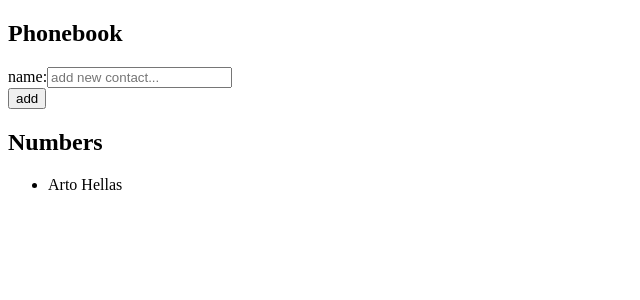
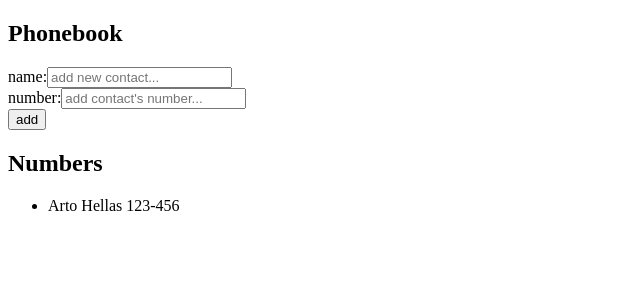
Before and after one commit to hmoilanen/Fullstack2020-part2, a React (Create React App) app: page / in a window 1280 px wide. Shown: the top 300 px of the page, without its empty margins (0-640 px from the left). Built offline with nearby package versions, Linux system fonts and the light colour scheme.

Commit message:
part 2.8 - done

```diff
--- a/src/App.js
+++ b/src/App.js
@@ -2,17 +2,23 @@ import React, { useState } from 'react'
 
 const App = () => {
   const [ persons, setPersons ] = useState([
-    { name: 'Arto Hellas' }
+    { name: 'Arto Hellas', number: '123-456' }
   ])
   const [ newName, setNewName ] = useState('')
+  const [ newNumber, setNewNumber ] = useState('')
 
   const typeContactName = (event) => {
     setNewName(event.target.value)
   }
 
+  const typeContactNumber = (event) => {
+    setNewNumber(event.target.value)
+  }
+
   const addNewContact = (event) => {
     event.preventDefault()
 
+    if (newName && newNumber) {
       const isNewName = (name) => {
         return persons.every(person => {
           return person.name !== name
@@ -20,11 +26,18 @@ const App = () => {
       }
 
       if (isNewName(newName)) {
-      const newPersonList = persons.concat({ name: newName })
+        const newPersonList = persons.concat({
+          name: newName,
+          number: newNumber
+        })
         setPersons(newPersonList)
         setNewName('')
+        setNewNumber('')
       } else {
         alert(`${newName} is already added to phonebook!`)
+      }
+    } else {
+      alert(`Add both name and number!`)
     }
   }
 
@@ -34,7 +47,19 @@ const App = () => {
       <form onSubmit={addNewContact}>
         <div>
           name:
-          <input value={newName} onChange={typeContactName} placeholder="add new contact..." />
+          <input
+            value={newName}
+            onChange={typeContactName}
+            placeholder="add new contact..."
+          />
+        </div>
+        <div>
+          number:
+          <input
+            value={newNumber}
+            onChange={typeContactNumber}
+            placeholder="add contact's number..."
+          />
         </div>
         <div>
           <button type="submit">add</button>
@@ -44,7 +69,9 @@ const App = () => {
       <h2>Numbers</h2>
       <ul>
         {persons.map((person, index) =>
-          <li key={person.name + index}>{person.name}</li>
+          <li key={person.name + index}>
+            {person.name} {person.number ? person.number : false}
+          </li>
         )}
       </ul>
     </div>
```
Lines whose indentation alone changed are shown as unchanged.
